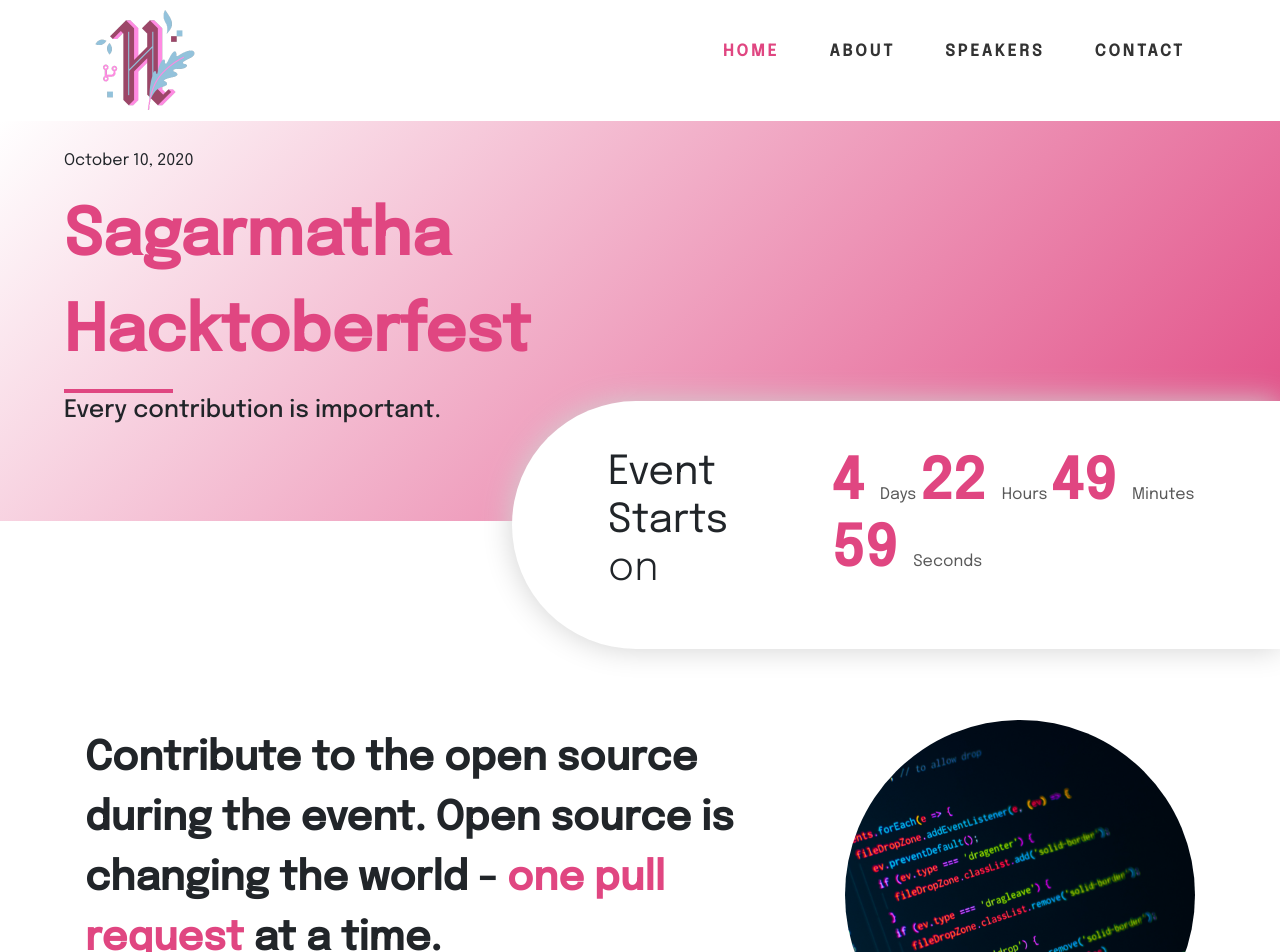
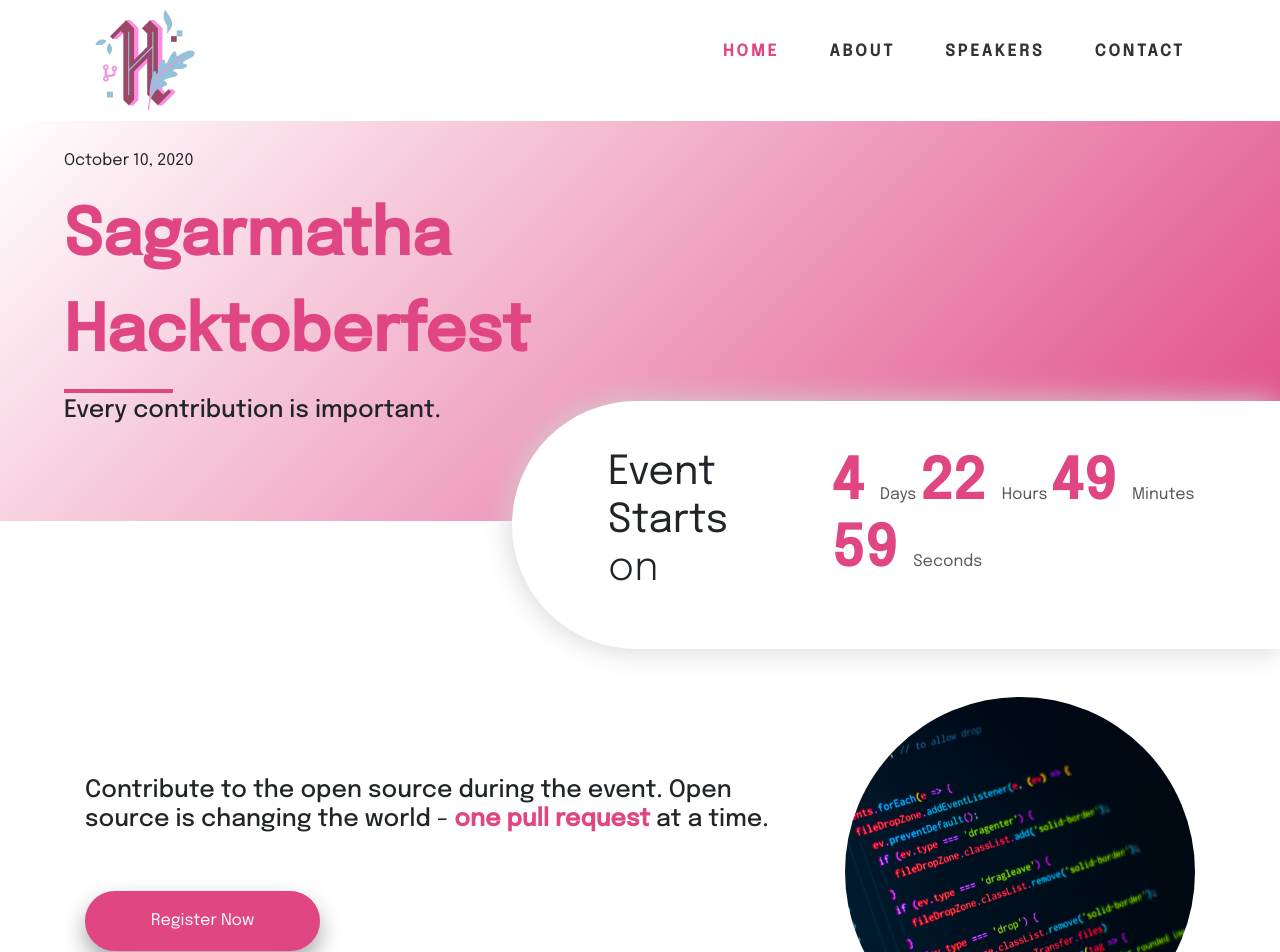
Before and after one commit to Hacktoberfest-Nepal/HacktoberfestNepal, a React (Create React App) app: page / in a window 1280 px wide. Shown: the top 952 px of the page. Built offline with nearby package versions, Linux system fonts and the light colour scheme.

Commit message:
modified: UI style and text size

```diff
--- a/src/components/InfoComponent.js
+++ b/src/components/InfoComponent.js
@@ -8,18 +8,18 @@
       <div className="info-wrapper row py-5">
         <div className="info-content-wrapper col-12 col-md-8 align-self-center pb-5 pb-md-auto pt-3 pr-4">
           <p className="info-text-small"></p>
-          <p className="main-text font-weight-bold">
+          <h4 className="">
             Contribute to the open source during the event. Open source is
             changing the world -{" "}
             <span className="styled-text-pink font-weight-bold">
               one pull request
             </span>{" "}
             at a time.
-          </p>
+          </h4>
           <div className="info-button-wrapper">
-            <button className="learn-more-button button-purple">
-              Get Ticket
-            </button>
+            <a href="https://bit.ly/3jh35sR"><button className="learn-more-button mt-5">
+              Register Now
+            </button></a>
           </div>
         </div>
 
```
